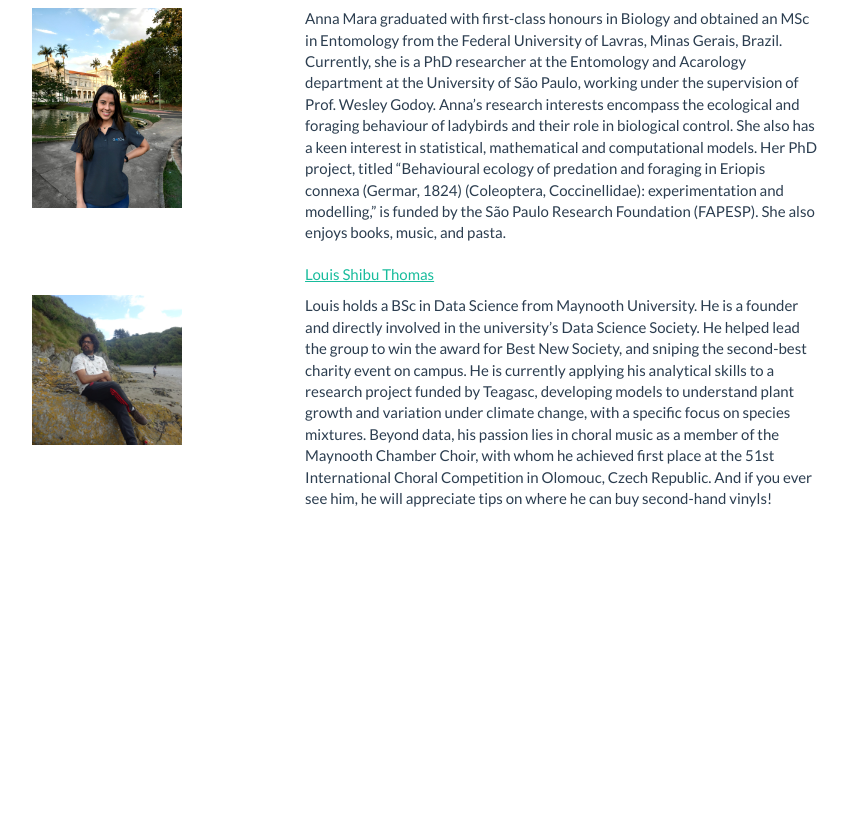
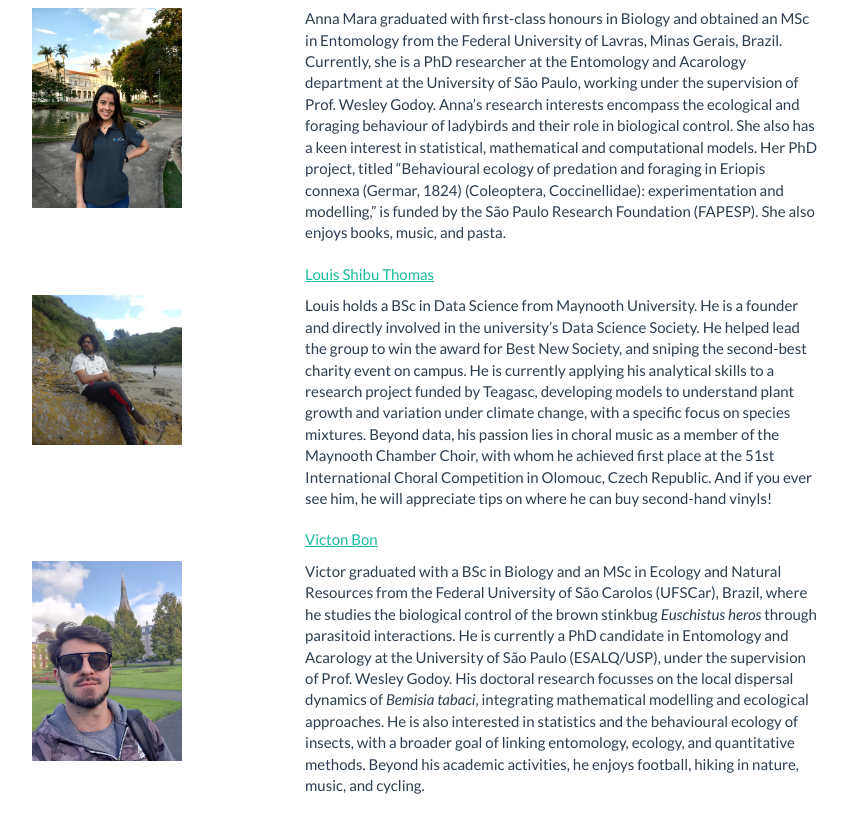
Before and after one commit to rafamoral/tse, a plain HTML site: page about.html in a window 1280 px wide. Shown: the part 4290-5123 px from the top of the page, without its empty margins (271-1119 px from the left). Before the commit the page ends 4865 px from the top, so only its background shows below. Drawn offline with nearby package versions, Linux system fonts and the light colour scheme; some packages are replaced by stand-ins of ours; files that its build step writes are made by us from their sources; files whose address does not match are found by name.

Commit message:
Add files via upload

```diff
--- a/about.html
+++ b/about.html
@@ -741,6 +741,30 @@ with whom he achieved first place at the 51st International Choral
 Competition in Olomouc, Czech Republic. And if you ever see him, he will
 appreciate tips on where he can buy second-hand vinyls!</td>
 </tr>
+<tr class="odd">
+<td></td>
+<td></td>
+</tr>
+<tr class="even">
+<td></td>
+<td><a href="https://www.linkedin.com/in/victorbon/">Victon Bon</a></td>
+</tr>
+<tr class="odd">
+<td><img src="victor.JPG" width="150" height="200" class = "center"/></td>
+<td>Victor graduated with a BSc in Biology and an MSc in Ecology and
+Natural Resources from the Federal University of São Carolos (UFSCar),
+Brazil, where he studies the biological control of the brown stinkbug
+<em>Euschistus heros</em> through parasitoid interactions. He is
+currently a PhD candidate in Entomology and Acarology at the University
+of São Paulo (ESALQ/USP), under the supervision of Prof. Wesley Godoy.
+His doctoral research focusses on the local dispersal dynamics of
+<em>Bemisia tabaci</em>, integrating mathematical modelling and
+ecological approaches. He is also interested in statistics and the
+behavioural ecology of insects, with a broader goal of linking
+entomology, ecology, and quantitative methods. Beyond his academic
+activities, he enjoys football, hiking in nature, music, and
+cycling.</td>
+</tr>
 </tbody>
 </table>
 
```
Also changed, not shown: victor.JPG (added).
